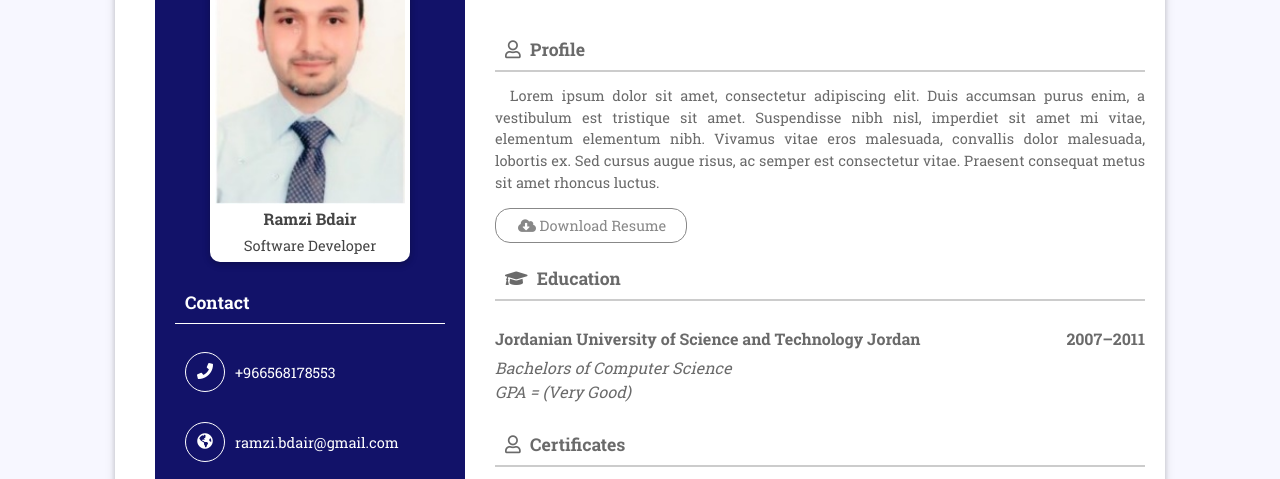
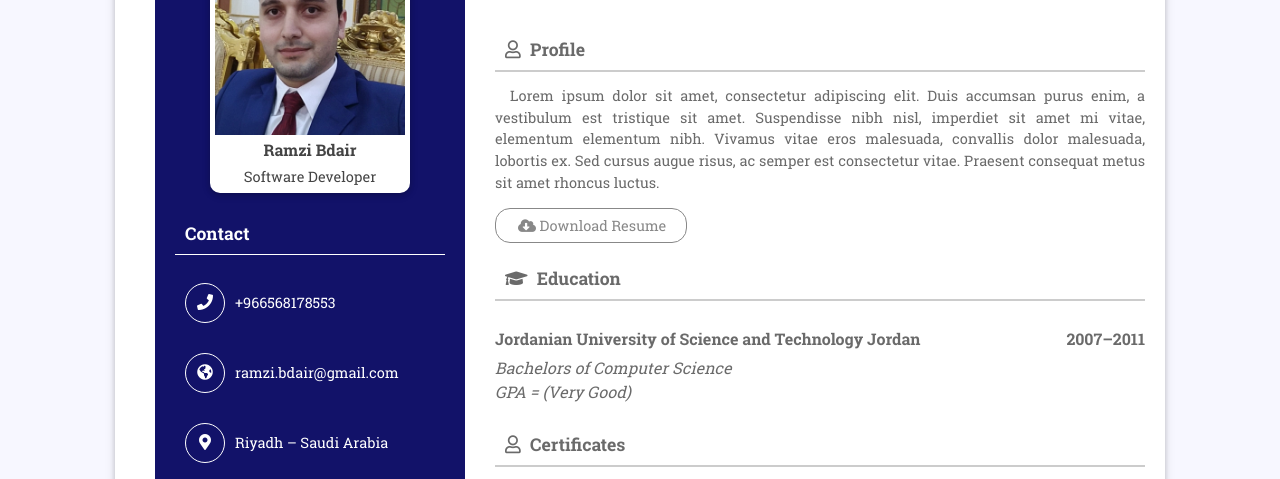
Before and after one commit to ramzibdair/ramzibdair.github.io, a plain HTML site: page index.html in a window 1280 px wide. Shown: the part 141-620 px from the top of the page. Drawn offline with Linux system fonts and the light colour scheme.

Commit message:
update image profile

```diff
--- a/index.html
+++ b/index.html
@@ -19,7 +19,7 @@
                 <div class="col-md-4 left-co">
                     <div class="left-side">
                         <div class="profile-info">
-                            <img src="assets/images/profile.jpg" alt="">
+                            <img src="assets/images/ramzi.jpg" alt="">
                             <h3>Ramzi Bdair</h3>
                             <span>Software Developer</span>
                         </div>
```
